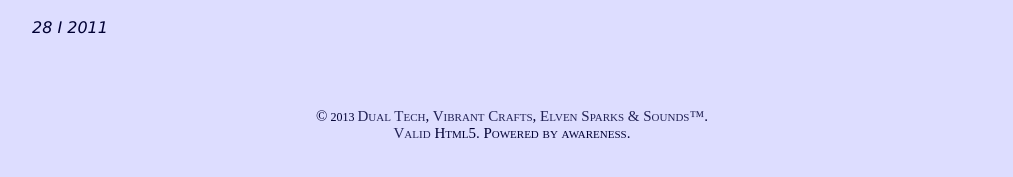
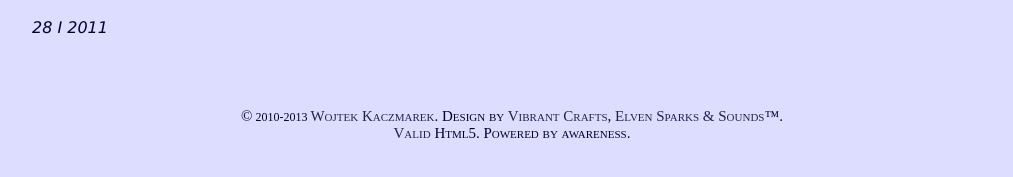
Before and after one commit to herenowcoder/herenowcoder.github.com, a Jekyll site: the page built from _posts/2011-01-28-real-men-do-backups.md, in a window 1280 px wide. Shown: the part 392-569 px from the top of the page, without its empty margins (128-1141 px from the left). Built offline with Jekyll 4.4.1, drawn with Linux system fonts in a browser that asks for light colours.

Commit message:
copyright rather personal than business one

```diff
--- a/_layouts/post.html
+++ b/_layouts/post.html
@@ -28,15 +28,15 @@
       </div>
       <div class='clear'></div>
       <div class='grid_16'>
-        <p>
+        <p />
         <div id="copyright">
-          ©<span style="font-size:80%"> 2013 </span>
-        <a href="http://dualtech.com.pl/">Dual Tech</a>,
-        <span class='link'>Vibrant Crafts</span>,
-        <span class='link'>Elven Sparks &amp; Sounds™</span>.
-        <br>
-        <a href="http://validator.w3.org/check/referer">Valid</a>
-        Html5. Powered by awareness.
+          ©<span style="font-size:80%"> 2010-2013 </span>
+          <a href="http://about.me/wojciech.kaczmarek">Wojtek Kaczmarek</a>.
+          Design by <span class='link'>Vibrant Crafts</span>,
+          <span class='link'>Elven Sparks &amp; Sounds</span>™.
+          <br>
+          <a href="http://validator.w3.org/check/referer">Valid</a>
+          Html5. Powered by awareness.
         </div>
       </div>
     </div>
```
Also changed, not shown: _layouts/default.html (+5 -5 lines).
